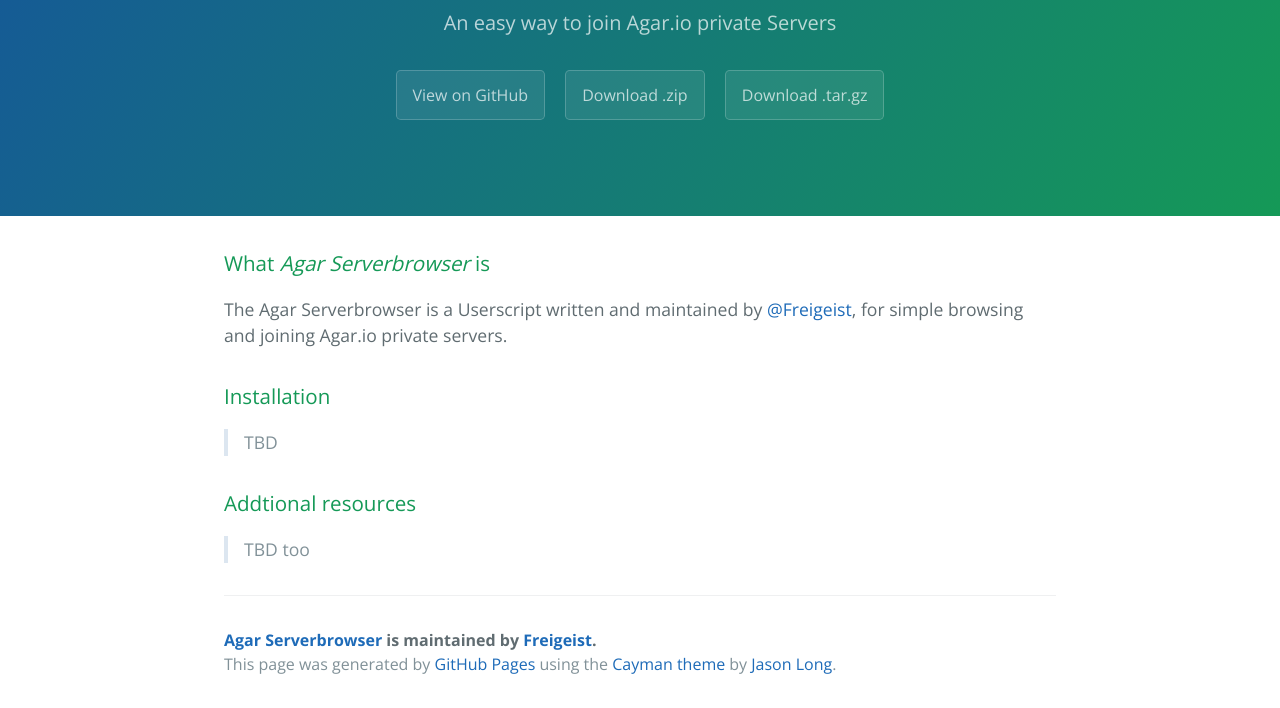
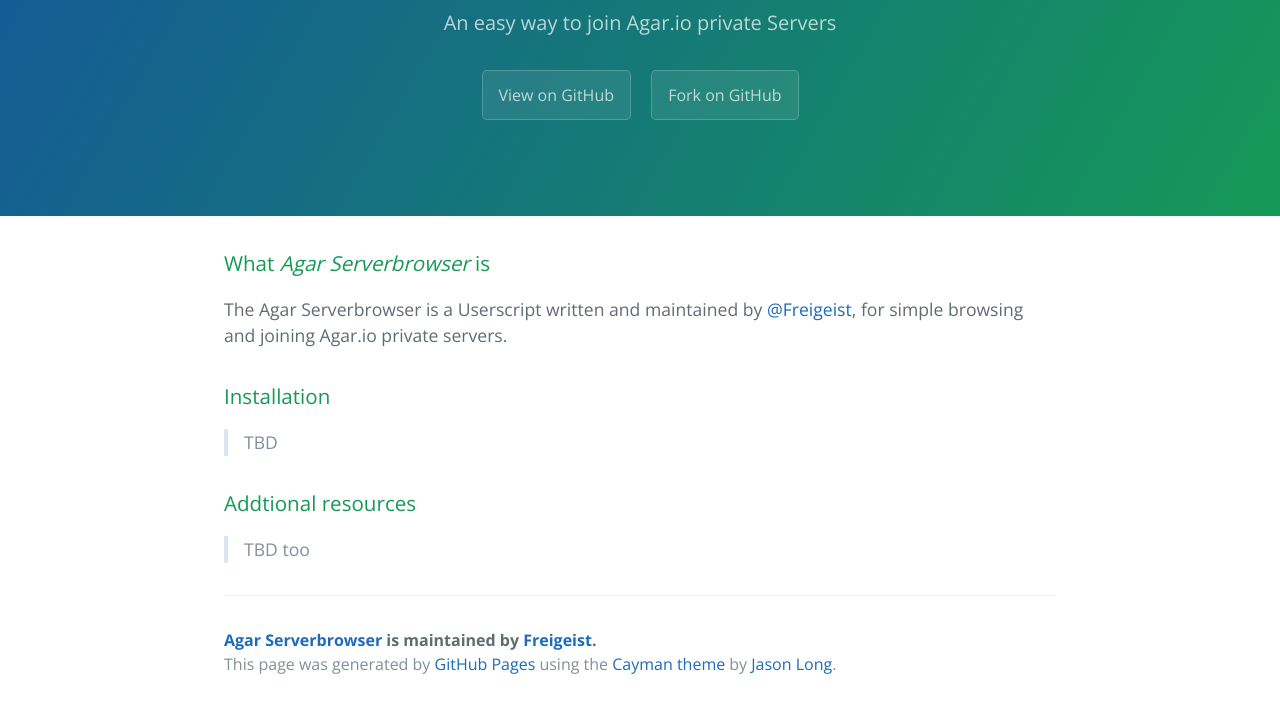
Before and after one commit to Freigeist/Agar-Serverbrowser, a plain HTML site: page index.html in a window 1280 px wide. Shown: the part 167-875 px from the top of the page. Drawn offline with nearby package versions, Linux system fonts and the light colour scheme.

Commit message:
Update index.html

```diff
--- a/index.html
+++ b/index.html
@@ -14,8 +14,7 @@
       <h1 class="project-name">Agar Serverbrowser</h1>
       <h2 class="project-tagline">An easy way to join Agar.io private Servers</h2>
       <a href="https://github.com/Freigeist/Agar-Serverbrowser" class="btn">View on GitHub</a>
-      <a href="https://github.com/Freigeist/Agar-Serverbrowser/zipball/master" class="btn">Download .zip</a>
-      <a href="https://github.com/Freigeist/Agar-Serverbrowser/tarball/master" class="btn">Download .tar.gz</a>
+      <a href="https://github.com/Freigeist/Agar-Serverbrowser/fork" class="btn">Fork on GitHub</a>
     </section>
 
     <section class="main-content">
```
